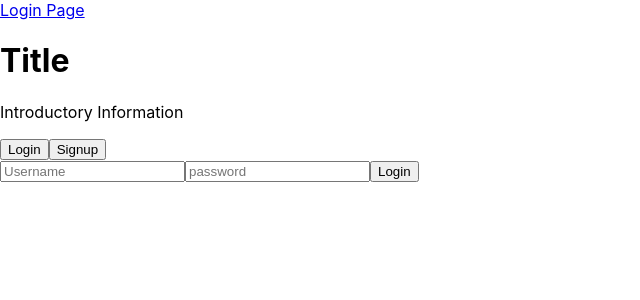
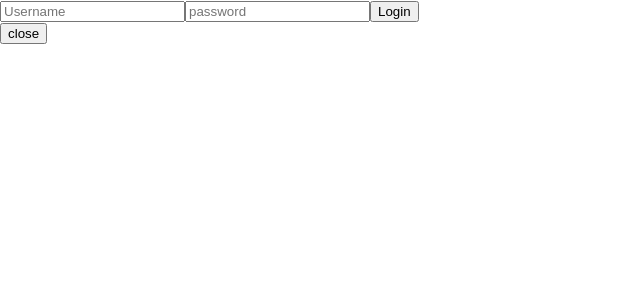
Before and after one commit to jmsdevx/scifi-cyoa, a React (Create React App) app: page / in a window 1280 px wide. Both pictures are taken after a click on the button "Login". Shown: the top 300 px of the page, without its empty margins (0-640 px from the left). Built offline with nearby package versions, Linux system fonts and the light colour scheme.

Commit message:
login modal

```diff
--- /dev/null
+++ b/src/layout/Modal.js
@@ -0,0 +1,12 @@
+import React from "react";
+
+const Modal = props => (
+  <div>
+    <section>
+      {props.children}
+      <button onClick={props.handleClose}>close</button>
+    </section>
+  </div>
+);
+
+export default Modal;
--- a/src/layout/Splash.js
+++ b/src/layout/Splash.js
@@ -1,28 +1,37 @@
 import React, { Component } from "react";
 import Layout from "./Layout";
-import { Link } from "react-router-dom";
 import Signup from "./SignUp";
 import Login from "./Login";
+import Modal from "./Modal";
 
 class Splash extends Component {
   constructor(props) {
     super(props);
     this.state = {
-      login: false,
-      signup: false
+      type: "",
+      show: false
     };
   }
 
-  toggler(type, other) {
-    this.setState({ [type]: !this.state[type], [other]: false });
-  }
+  showModal = type => {
+    this.setState({ type: type }, () => this.setState({ show: true }));
+  };
+
+  closeModal = () => {
+    this.setState({ show: false });
+  };
+
   render() {
-    return (
+    return this.state.show ? (
+      <Modal handleClose={this.closeModal}>
+        {this.state.type === "login" ? <Login /> : <Signup />}
+      </Modal>
+    ) : (
       <Layout>
         <h1>Title</h1>
         <p>Introductory Information</p>
-        <button onClick={() => this.toggler("login", "signup")}>Login</button>
-        <button onClick={() => this.toggler("signup", "login")}>Signup</button>
+        <button onClick={() => this.showModal("login")}>Login</button>
+        <button onClick={() => this.showModal("signup")}>Signup</button>
         {this.state.login ? <Login /> : null}
         {this.state.signup ? <Signup /> : null}
       </Layout>
```
